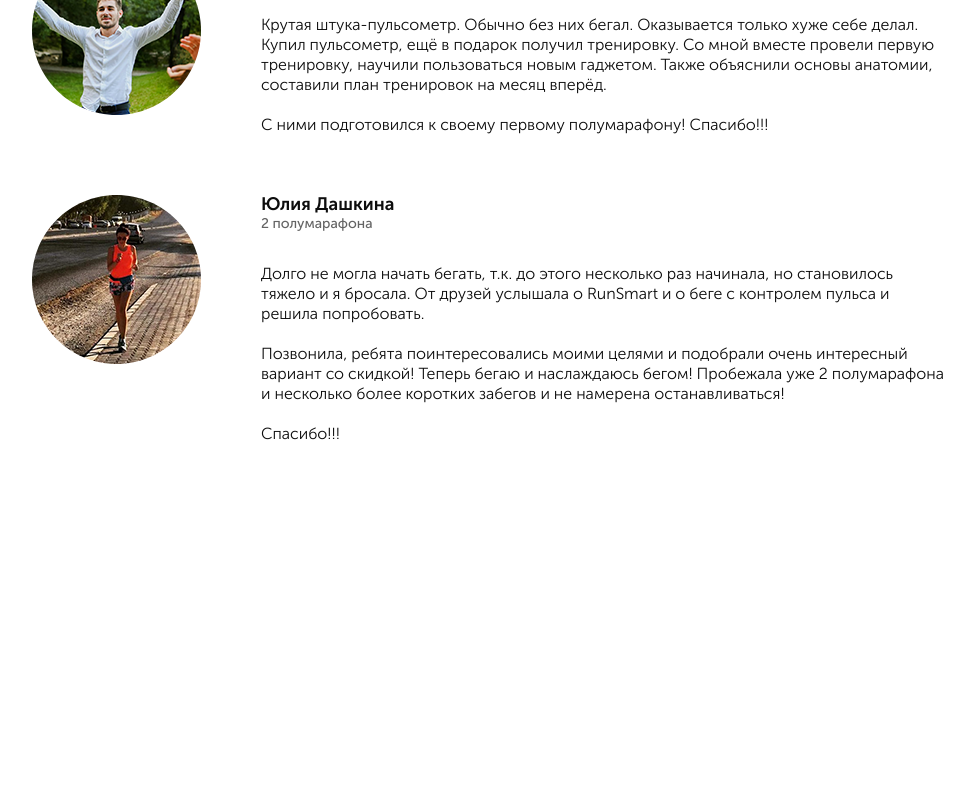
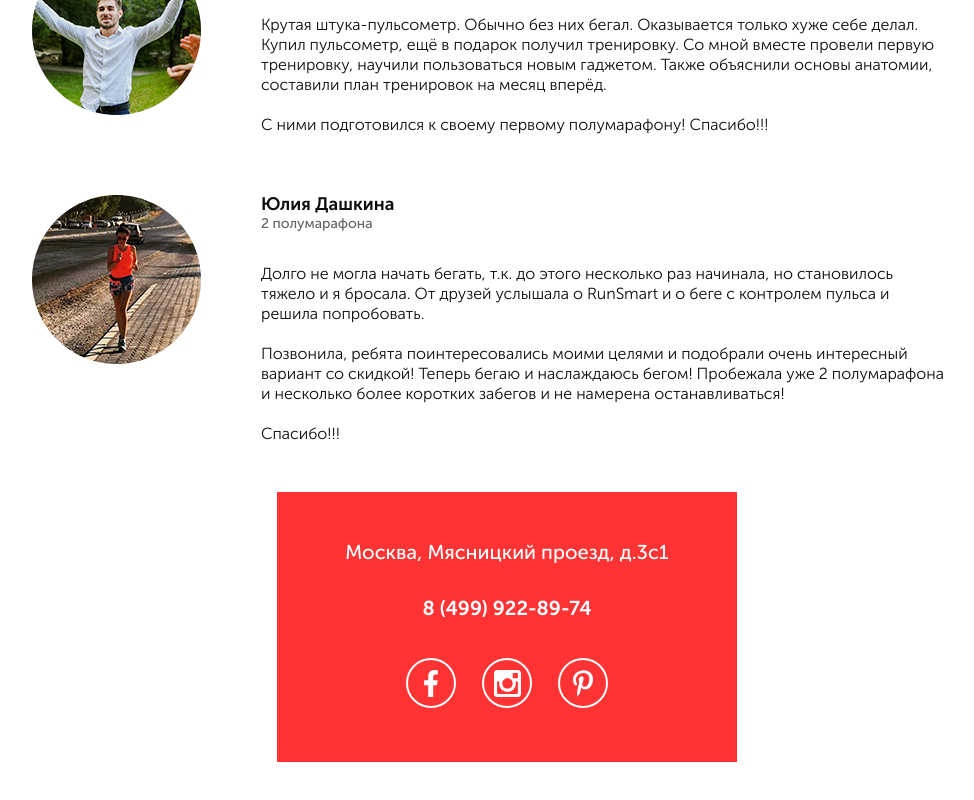
Before and after one commit to YaroslavBruyaka/Pulse, a website: page src/index.html in a window 1280 px wide. Shown: the part 4239-5039 px from the top of the page, without its empty margins (133-1107 px from the left). Before the commit the page ends 4731 px from the top, so only its background shows below. Drawn offline with Linux system fonts and the light colour scheme.

Commit message:
14102025

```diff
--- a/src/index.html
+++ b/src/index.html
@@ -395,6 +395,21 @@
             </div>
         </div>
     </section>
+    <footer class="footer">
+        <div class="footer__map">
+            <!-- <iframe src="https://yandex.ru/map-widget/v1/?um=constructor%3Ad81a37ea8216f4303601fdd6692a928fe2451fdd0a39698ee5d2b81f47f428d6&amp;source=constructor" width="100%" height="630" frameborder="0"></iframe> -->
+            <script type="text/javascript" charset="utf-8" async src="https://api-maps.yandex.ru/services/constructor/1.0/js/?um=constructor%3Ad81a37ea8216f4303601fdd6692a928fe2451fdd0a39698ee5d2b81f47f428d6&amp;width=100%25&amp;height=630&amp;lang=ru_RU&amp;scroll=false"></script>
+        </div>
+        <div class="footer__info">
+            <address class="footer__address">Москва, Мясницкий проезд, д.3с1</address>
+            <a href="tel:+74999228974" class="footer__phone">8 (499) 922-89-74</a>
+            <div class="footer__icons">
+                <a href="#" class="footer__link"><img src="icons/facebook.svg" alt="facebook.svg"></a>
+                <a href="#" class="footer__link"><img src="icons/instagram.svg" alt="instagram.svg"></a>
+                <a href="#" class="footer__link"><img src="icons/pinterest.svg" alt="pinterest.svg"></a>
+            </div>
+        </div>
+    </footer>
 
     <script src="JS/tiny-slider.js"></script>
     <script src="JS/script.js"></script>
--- a/src/sass/blocks/_consultation.scss
+++ b/src/sass/blocks/_consultation.scss
@@ -33,6 +33,7 @@
         &__descr{
             font-size: 13px;
             line-height: 13px;
+            text-align: center;
         }
     }
 }
--- /dev/null
+++ b/src/sass/blocks/_footer.scss
@@ -0,0 +1,93 @@
+.footer{
+    height: 630px;
+    position: relative;
+    &__info{
+        position: absolute;
+        top: 0;
+        left: 50%;
+        transform: translateX(-50%);
+        width: 460px;
+        min-height: 270px;
+        background-color: rgba(255,0,0,0.8);
+    }
+    &__address{
+        margin-top: 50px;
+        text-align: center;
+        font-size: 20px;
+        font-weight: 500;
+        line-height: 20px;
+        color: #fff;
+
+    }
+    &__phone{
+        display: block;
+        color: #fff;
+        font-size: 20px;
+        line-height: 20px;
+        font-weight: 700;
+        margin-top: 36px;
+        text-align: center;
+        &:hover{
+            text-decoration: none;
+            color: #fff;
+        }
+    }
+    &__icons{
+        display: flex;
+        margin-top: 40px;
+        align-items: center;
+        justify-content: center;
+    }
+    &__link{
+        display: flex;
+        justify-content: center;
+        align-items: center;
+        width: 50px;
+        height: 50px;
+        border: 2px solid #fff;
+        border-radius: 100%;
+        margin: 0 13px;
+        img{
+            height: 27px;
+        }
+    }
+}
+@media (max-width: 767px)  { // от 576 до 767
+    .footer{
+        &__info{
+            width: 275px;
+            min-height: 210px;
+        }
+        &__address{
+            margin-top: 35px;
+            font-size: 16px;
+        }
+        &__phone{
+            margin-top: 25px;
+            font-size: 16px;
+        }
+        &__link{
+            width: 40px;
+            height: 40px;
+        }
+        &__icons{
+            margin-top: 30px;
+        }
+    }
+}
+@media (max-width: 575px) { // от 320 до 575
+    .footer{
+        &__info{
+            top: 50px;
+        }
+    }
+}
+
+
+//@media (max-width: 1200px) //от 992 до 1200
+
+//@media (max-width: 991px) // от 768 до 991
+
+//@media (max-width: 767px) // от 576 до 767
+
+//@media (max-width: 575px) // от 320 до 575
--- a/src/sass/blocks/_forms.scss
+++ b/src/sass/blocks/_forms.scss
@@ -24,9 +24,10 @@
     }
 }
 
-@media (max-width: 575px) {  // от 768 до 991
+@media (max-width: 575px) {  // от 320 до 575
     .feed-form{
-        margin-left: 10px;
+        margin-left: 62px;
+
     }
 }
 
--- a/src/sass/blocks/_reviews.scss
+++ b/src/sass/blocks/_reviews.scss
@@ -87,7 +87,7 @@
                 width: 310px;
                 font-size: 12px;
                 line-height: 14px;
-                margin: 5px 5px 5px 10px;
+                margin: 15px 5px 5px 25px;
             }
         }
     }
--- a/src/sass/blocks/_titles.scss
+++ b/src/sass/blocks/_titles.scss
@@ -36,6 +36,7 @@
         font-size: 28px;
         &_left{
             font-size: 13px;
+            text-align: center;
         }
         &_regular{
             font-size: 23px;
--- a/src/sass/style.scss
+++ b/src/sass/style.scss
@@ -17,3 +17,4 @@
 @import "blocks/carousel";
 @import "blocks/catalog";
 @import "blocks/reviews";
+@import "blocks/footer";
```
Also changed, not shown: src/css/style.min.css.
